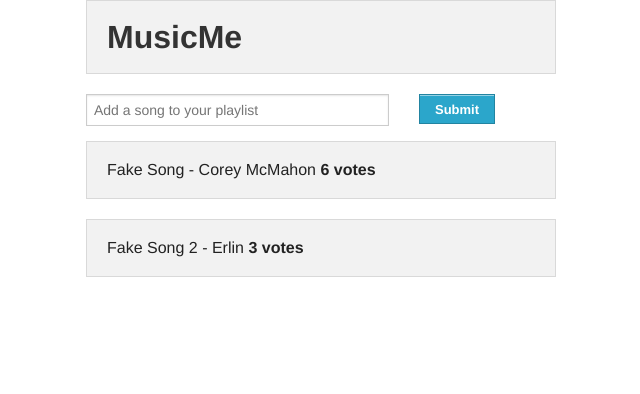
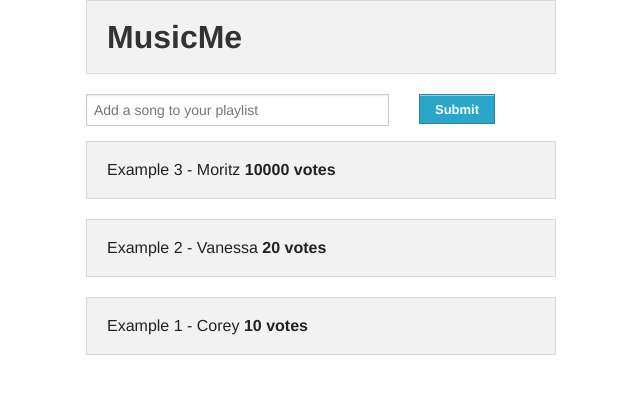
Before and after one commit to vfang/MusicMe, a Django app: page / in a window 1280 px wide. Shown: the top 394 px of the page, without its empty margins (69-709 px from the left). Run offline with Django 3.2, Linux system fonts and the light colour scheme; parts of the project's set-up code (start-up, migrations or seed data) failed here and were passed over; some libraries are stand-ins or nearby versions.

Commit message:
see previous commit message (for some reason git didn't commit everything)

```diff
--- a/playlist/models.py
+++ b/playlist/models.py
@@ -9,7 +9,7 @@ class SongContainer:
 	## return a JSON representation of this object
 	def writeToJSON(self):
 		json = {}
-		json["title"] = self.title
+		json["songtitle"] = self.title
 		json["artist"] = self.artist
 		json["votecount"] = self.votecount
 		return json
--- a/playlist/static/playlist/js/musicme.js
+++ b/playlist/static/playlist/js/musicme.js
@@ -1,7 +1,6 @@
 function createPlaylistElement(ele){
-	var html = "<div class='panel'>" + ele.songtitle + " - " + ele.artist + " " + "<b>" + ele.count + " votes</b></div>"
+	var html = "<div class='panel'>" + ele.songtitle + " - " + ele.artist + " " + "<b>" + ele.votecount + " votes</b></div>"
 	return html;
-
 }
 
 function showList(list){
@@ -12,12 +11,3 @@ function showList(list){
 	}
 	$('#playlist').append(html);
 }
-
-var fake = [{"songtitle":"Fake Song", "artist":"Corey McMahon", "count":6},
-{"songtitle":"Fake Song 2", "artist":"Erlin", "count":3}]
-
-
-$(document).ready(function(){
-	console.log("running")
-;	showList(fake);
-})
--- a/playlist/templates/playlist/index.html
+++ b/playlist/templates/playlist/index.html
@@ -14,6 +14,22 @@
   <link rel="stylesheet" type="text/css" href="{% static "playlist/css/normalize.css" %}">
 
   <script src="{% static "playlist/js/vendor/custom.modernizr.js" %}"></script>
+  <script type="text/javascript" src="http://ajax.googleapis.com/ajax/libs/jquery/1.9.1/jquery.min.js"></script>
+
+  <script type="text/javascript">
+
+    $(document).ready(function(){
+      console.log("running");
+      song_list = []
+      {% if song_list %}
+        {% autoescape off %}
+          showList({{ song_list }});
+        {% endautoescape %}
+      {% else %}
+        console.log("Error: could not load song list.")
+      {% endif %}
+    })
+  </script>
 
 </head>
 <body>
--- /dev/null
+++ b/playlist/utils.py
@@ -0,0 +1,42 @@
+## classes and functions for defining and managing song objects and lists
+
+DEBUG_PLAYLISTS_PY = False
+
+# ## Container object for a song
+# class SongContainer:
+# 	def __init__(self,title,artist,votecount=0):
+# 		self.title = title
+# 		self.artist = artist
+# 		self.votecount = votecount
+# 	## return a JSON representation of this object
+# 	def writeToJSON(self):
+# 		json = {}
+# 		json["title"] = self.title
+# 		json["artist"] = self.artist
+# 		json["votecount"] = self.votecount
+# 		return json
+
+# 	def updateVoteCount(delta):
+# 		self.votecount += delta
+# 		return
+
+
+## take as input an unordered array of SongContainer objects, and return a list of JSON song objects sorted by descending upvote count
+def make_song_json_list(song_arr):
+	# sort so the highest vote count is first
+	song_arr.sort(key=lambda songcontainer: -songcontainer.votecount)
+	# do things here
+	json_arr = []
+	for song in song_arr:
+		json_arr.append(song.writeToJSON())
+	return json_arr
+
+## testing
+if __name__ == "__main__":
+	if DEBUG_PLAYLISTS_PY == True:
+		songlist = []
+		songlist.append(SongContainer("Call Me Maybe","Carly Rae Jepsen",-10))
+		songlist.append(SongContainer("The World Is Yours","Nas",20))
+		songlist.append(SongContainer("Help!","The Beatles",10))
+		songlist.append(SongContainer("The End","The Doors",100))
+		print make_song_json_list(songlist)
--- a/playlist/views.py
+++ b/playlist/views.py
@@ -1,8 +1,16 @@
 from django.http import HttpResponse
 from django.template import Context, loader
 
+from playlist.models import SongContainer
+from playlist.utils import *
+
+import json
+
 def index(request):
-	context = Context({})
+	# should get this from db, obviously
+	SONGS = [SongContainer("Example 1","Corey",10),SongContainer("Example 2","Vanessa",20),SongContainer("Example 3","Moritz",10000)]
+	currentSongList = make_song_json_list(SONGS)
+	context = Context({'song_list': currentSongList})
 	template = loader.get_template('playlist/index.html')
 
 	return HttpResponse(template.render(context))
```
Also changed, not shown: 1 other file.
